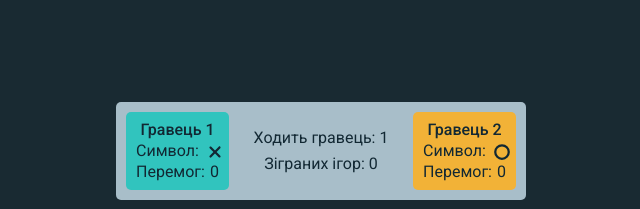
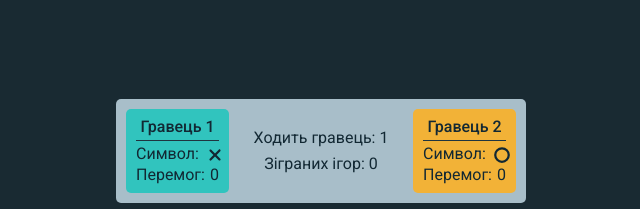
Before and after one commit to Sergittko/tic-tac-toe, a React (Create React App) app: page / in a window 1280 px wide. Shown: the top 209 px of the page, without its empty margins (319-959 px from the left). Built offline with nearby package versions, Linux system fonts and the light colour scheme.

Commit message:
changes in design

```diff
--- a/src/components/PlayerInfo/PlayerInfo.module.scss
+++ b/src/components/PlayerInfo/PlayerInfo.module.scss
@@ -8,6 +8,8 @@
     display: block;
     text-align: center;
     font-weight: 500;
+    padding: 0 0 5px 0;
+    border-bottom: solid 1px #1f3540;
   }
   p {
     margin: 5px 0;
```
